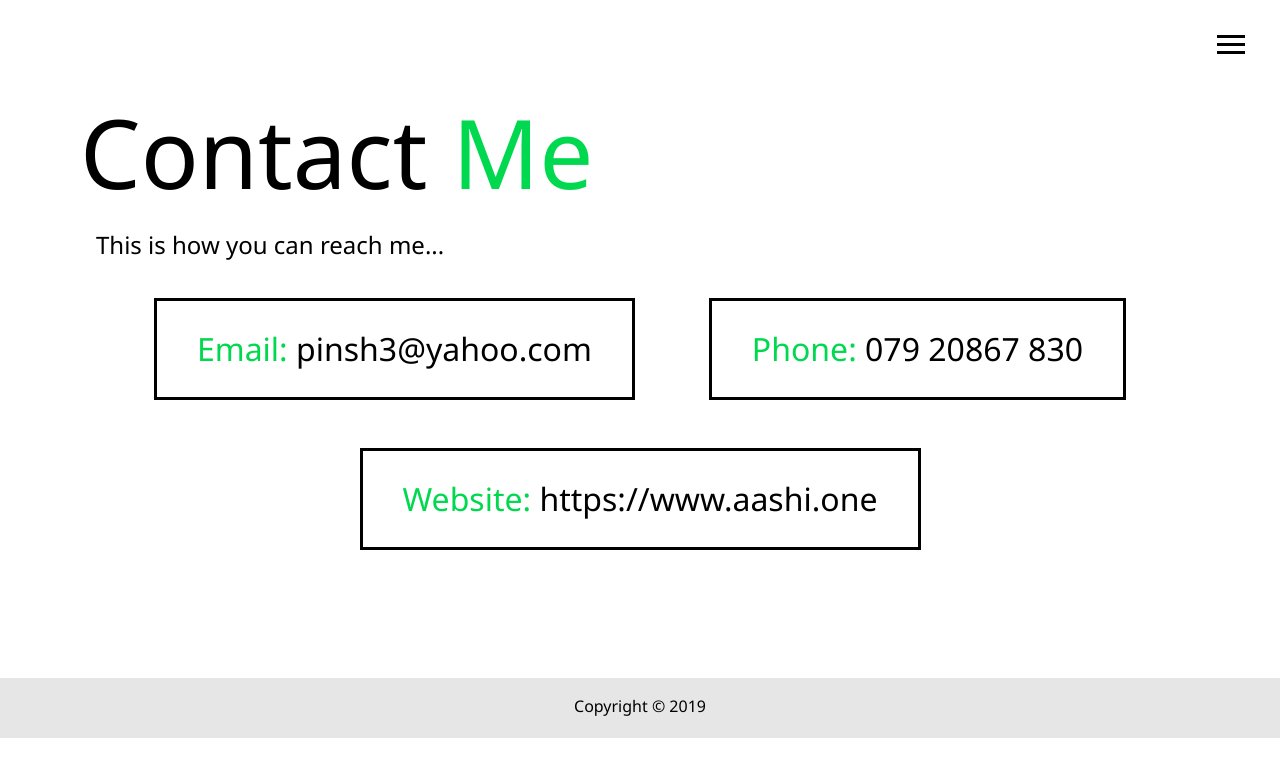
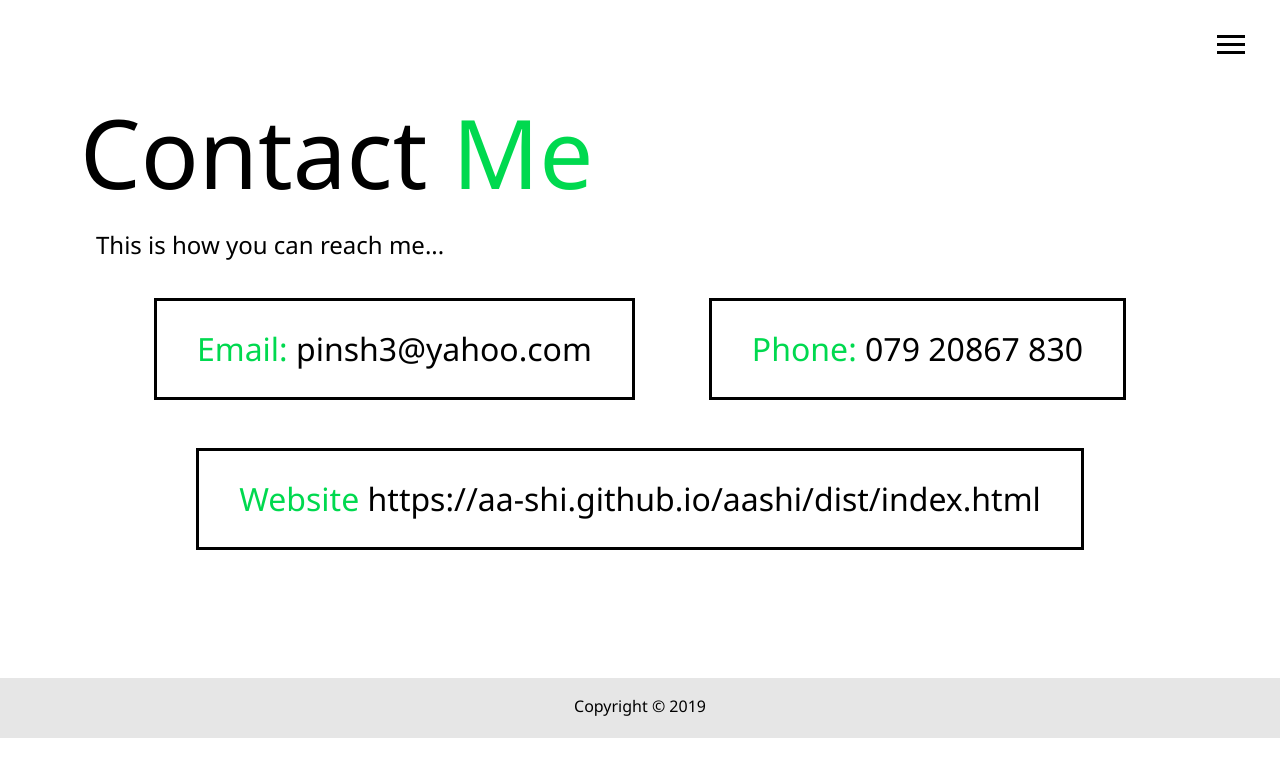
Before and after one commit to aa-shi/aashi, a website: page dist/contact.html in a window 1280 px wide. Drawn offline with Linux system fonts and the light colour scheme.

Commit message:
change contact web url and added github link on home page

```diff
--- a/dist/contact.html
+++ b/dist/contact.html
@@ -50,8 +50,8 @@
       <div><span class="text-secondary">Email: </span>pinsh3@yahoo.com</div>
       <div><span class="text-secondary">Phone: </span>079 20867 830</div>
       <div>
-        <span class="text-secondary">Website: </span>
-        <a href="https://www.aashi.one" target="blank">https://www.aashi.one</a>
+        <span class="text-secondary">Website</span>
+        <a href="https://aa-shi.github.io/aashi/dist/index.html" target="blank">https://aa-shi.github.io/aashi/dist/index.html</a>
       </div>
     </div>
   </main>
```
Also changed, not shown: dist/index.html (+1 -1 lines).
